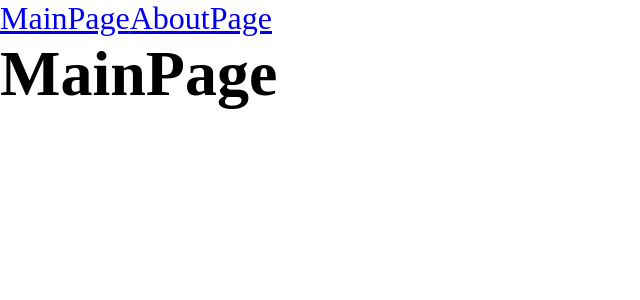
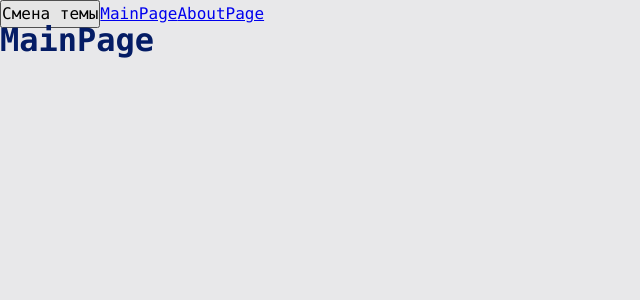
Before and after one commit to YuriyYurev/blog-feed, a React app: page / in a window 1280 px wide. Shown: the top 300 px of the page, without its empty margins (0-640 px from the left). Built offline with nearby package versions, Linux system fonts and the light colour scheme.

Commit message:
1.7 style & toggle theme

```diff
--- a/src/App.tsx
+++ b/src/App.tsx
@@ -3,10 +3,16 @@
 import { AboutPageAsync } from "./pages/HomePage/AboutPage.async";
 import { MainPageAsync } from "./pages/MainPage/MainPage.async";
 import { Suspense } from "react";
+import "./styles/index.scss";
+import { useTheme } from "./theme/useTheme";
 
 export const App = () => {
+  const {theme, toggleTheme} = useTheme()
   return (
-    <div className="app">
+    <div className={`app ${theme}`}>
+      <button type="button" onClick={toggleTheme}>
+        Смена темы
+      </button>
       <Link to={"/"}>MainPage</Link>
       <Link to={"/about"}>AboutPage</Link>
       <Suspense fallback={<h1>Загрука</h1>}>
--- a/src/index.scss
+++ /dev/null
@@ -1,8 +0,0 @@
-* {
-  margin: 0;
-  padding: 0;
-  box-sizing: border-box;
-}
-.app {
-  font-size: 32px;
-}
--- a/src/index.tsx
+++ b/src/index.tsx
@@ -1,11 +1,13 @@
 import { render } from "react-dom";
-import "./index.scss";
 import { App } from "./App";
 import { BrowserRouter } from "react-router-dom";
+import { ThemeProvider } from "./theme/ThemeProvider";
 
 render(
   <BrowserRouter>
-    <App />
+    <ThemeProvider>
+      <App />
+    </ThemeProvider>
   </BrowserRouter>,
   document.getElementById("root")
 );
--- /dev/null
+++ b/src/styles/index.scss
@@ -0,0 +1,13 @@
+@import "reset";
+@import "variables/global";
+@import "themes/normal";
+@import "themes/dark";
+
+.app {
+  font: var(--font-m);
+
+  background: var(--bg-color);
+  color: var(--primary-color);
+
+  min-height: 100vh;
+}
--- /dev/null
+++ b/src/styles/reset.scss
@@ -0,0 +1,14 @@
+* {
+  margin: 0;
+  padding: 0;
+  box-sizing: border-box;
+}
+
+input,
+button,
+textarea,
+select {
+  margin: 0;
+
+  font: inherit;
+}
--- /dev/null
+++ b/src/styles/themes/dark.scss
@@ -0,0 +1,6 @@
+.app.dark {
+  --bg-color: #090949;
+
+  --primary-color: #049604;
+  --secondary-color: #04ff04;
+}
--- /dev/null
+++ b/src/styles/themes/normal.scss
@@ -0,0 +1,6 @@
+:root {
+  --bg-color: #e8e8ea;
+
+  --primary-color: #041c65;
+  --secondary-color: #0449e0;
+}
--- /dev/null
+++ b/src/styles/variables/global.scss
@@ -0,0 +1,11 @@
+:root {
+  --font-family-main: Consolas, "Times New Roman", Serif;
+
+  --font-size-m: 16px;
+  --font-line-m: 24px;
+  --font-m: var(--font-size-m) / var(--font-line-m) var(--font-family-main);
+
+  --font-size-l: 24px;
+  --font-line-l: 32px;
+  --font-l: var(--font-size-l) / var(--font-line-l) var(--font-family-main);
+}
--- /dev/null
+++ b/src/theme/ThemeContext.ts
@@ -0,0 +1,14 @@
+import { createContext } from "react";
+
+export enum Theme {
+  LIGHT = "light",
+  DARK = "dark",
+}
+
+export interface ThemeContextProps {
+  theme?: Theme;
+  setTheme?: (theme: Theme) => void;
+}
+
+export const ThemeContext = createContext<ThemeContextProps>({});
+export const LOCALE_STORAGE_THEME_KEY = "theme";
--- /dev/null
+++ b/src/theme/ThemeProvider.tsx
@@ -0,0 +1,23 @@
+import { FC, useMemo, useState } from "react";
+import { LOCALE_STORAGE_THEME_KEY, Theme, ThemeContext } from "./ThemeContext";
+
+const defaultTheme =
+  (localStorage.getItem(LOCALE_STORAGE_THEME_KEY) as Theme) || Theme.LIGHT;
+
+export const ThemeProvider: FC = ({ children }) => {
+  const [theme, setTheme] = useState<Theme>(defaultTheme);
+
+  const defaultProps = useMemo(
+    () => ({
+      theme: theme,
+      setTheme: setTheme,
+    }),
+    [theme]
+  );
+
+  return (
+    <ThemeContext.Provider value={defaultProps}>
+      {children}
+    </ThemeContext.Provider>
+  );
+};
--- /dev/null
+++ b/src/theme/useTheme.ts
@@ -0,0 +1,21 @@
+import { useContext } from "react";
+import { LOCALE_STORAGE_THEME_KEY, Theme, ThemeContext } from "./ThemeContext";
+
+interface UsethemeResult {
+  theme: Theme;
+  toggleTheme: () => void;
+}
+
+export const useTheme = (): UsethemeResult => {
+  const { theme, setTheme } = useContext(ThemeContext);
+  const toggleTheme = () => {
+    const newTheme = theme === Theme.LIGHT ? Theme.DARK : Theme.LIGHT;
+    setTheme(newTheme);
+    localStorage.setItem(LOCALE_STORAGE_THEME_KEY, newTheme);
+  };
+
+  return {
+    theme,
+    toggleTheme,
+  };
+};
```
